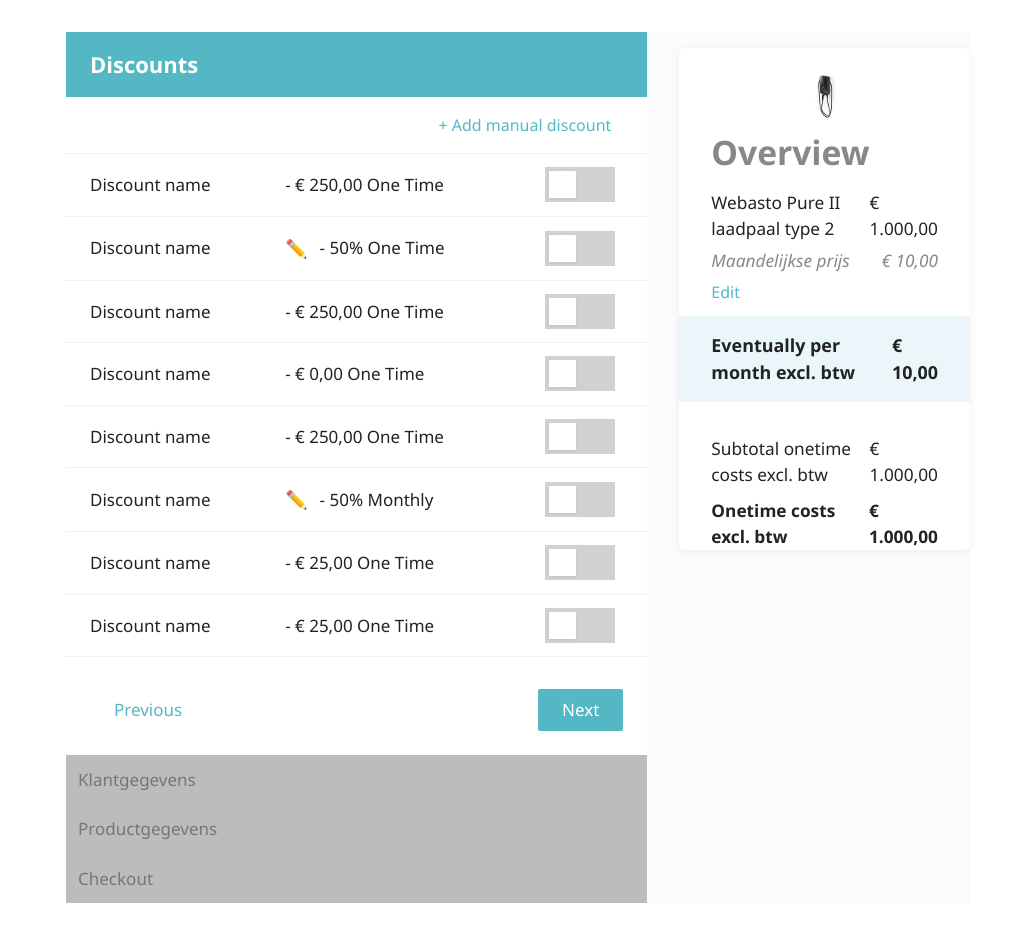
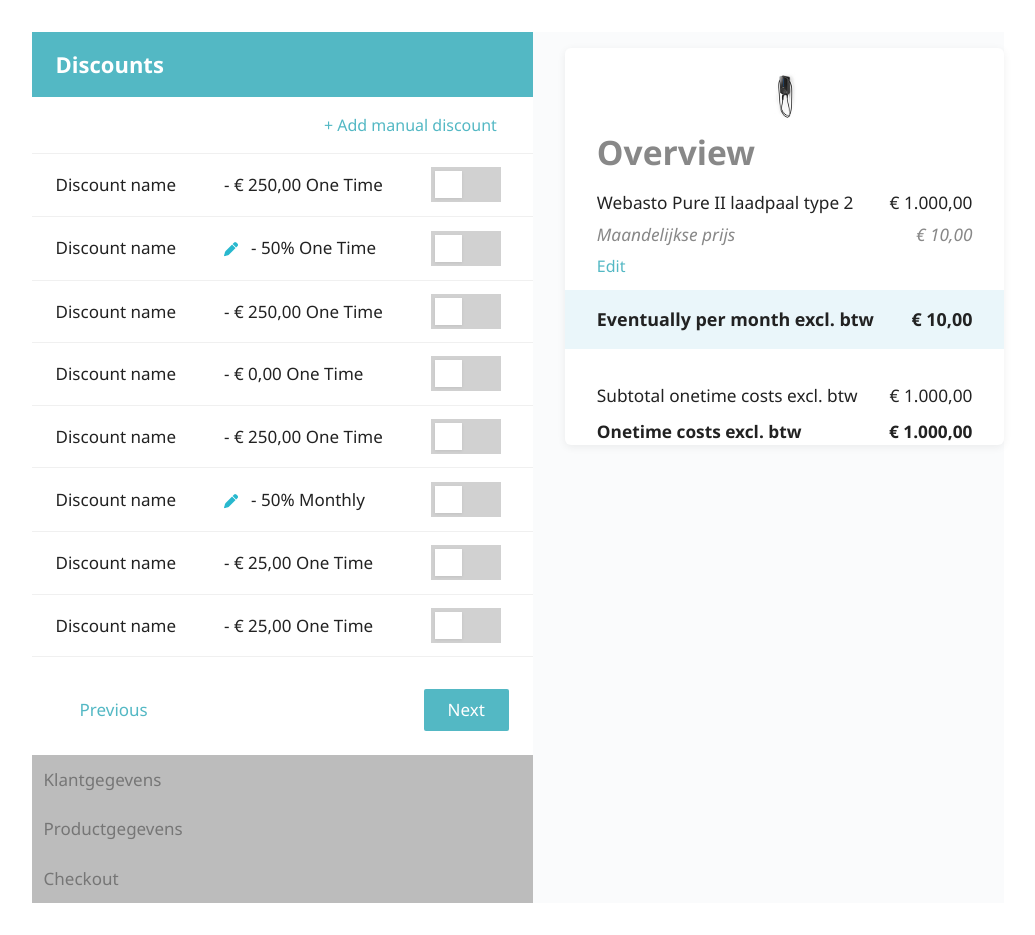
Before and after one commit to augustine831/discount-cart, a React (Vite) app in the folder side-cart-discount/: page / in a window 1280 px wide. Shown: the whole page, without its empty margins (122-1157 px from the left). Built offline with nearby package versions, Linux system fonts and the light colour scheme.

Commit message:
add icons for edit and delete actions in DiscountsLanding component

```diff
--- a/side-cart-discount/src/DiscountsLanding.tsx
+++ b/side-cart-discount/src/DiscountsLanding.tsx
@@ -4,7 +4,8 @@
 import OverviewCard from './OverviewCard';
 import './OverviewCard.css';
 import EditDiscountModal from './EditDiscountModal';
-
+import penIcon from './assets/pen.png';
+import deleteIcon from './assets/delete.png';
 
 type DiscountType = "one-time" | "monthly";
 interface Discount {
@@ -64,7 +65,7 @@
 
   return (
     <div className="discounts-landing" style={{ display: 'flex', gap: 32 }}>
-      <div style={{ flex: 2 }}>
+      <div>
         <div className="discounts-header">Discounts
         </div>
         <div className="add-discounts">
@@ -94,7 +95,7 @@
                         setShowAddDiscount(false);
                       }}
                     >
-                      ✏️
+                      <img src={penIcon} alt="edit discount" />
                     </span>
                   )}
                   - {d.format === '%' ? `${d.value}%` : `€ ${d.value},00`} {d.typeLabel}
@@ -112,7 +113,7 @@
                             setShowAddDiscount(false);
                           }}
                         >
-                          ✎
+                          <img src={penIcon} alt="edit manual discount" />
                         </span>
                         <span
                           className="delete-icon"
@@ -122,7 +123,7 @@
                             setDiscounts(updatedDiscounts);
                           }}
                         >
-                          🗑️
+                          <img src={deleteIcon} alt="delete manual discount" />
                         </span>
                       </div>
                     ) : (
@@ -154,7 +155,7 @@
           <div>Checkout</div>
         </div>
       </div>
-      <div style={{ flex: 1 }}>
+      <div>
         <OverviewCard
           monthlyPrice={10}
           onetimePrice={1000}
--- a/side-cart-discount/src/OverviewCard.css
+++ b/side-cart-discount/src/OverviewCard.css
@@ -4,7 +4,7 @@
   box-shadow: 0 2px 8px #0001;
   padding: 24px 32px 0 32px;
   margin: 16px 0;
-  max-width: 370px;
+  max-width: 450px;
   font-family: 'Segoe UI', Arial, sans-serif;
   -webkit-font-smoothing: antialiased;
   -moz-osx-font-smoothing: grayscale;
@@ -24,6 +24,7 @@
 }
 .overview-row {
   display: flex;
+  gap: 32px;
   justify-content: space-between;
   align-items: center;
   font-size: 1.08rem;
```
Also changed, not shown: side-cart-discount/src/assets/delete.png (added), side-cart-discount/src/assets/pen.png (added).
